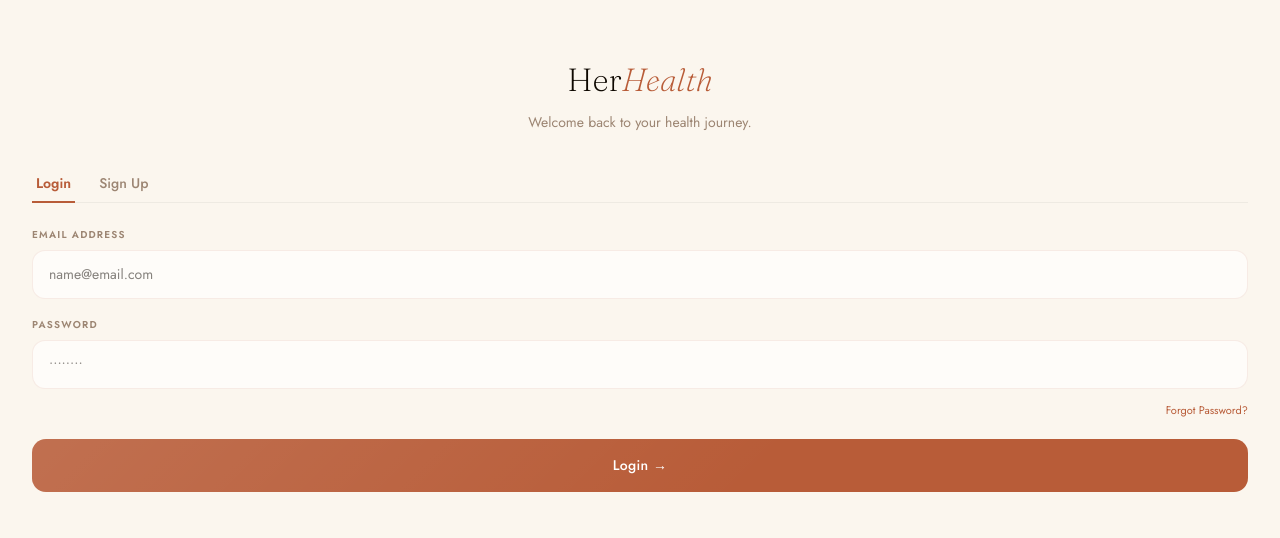
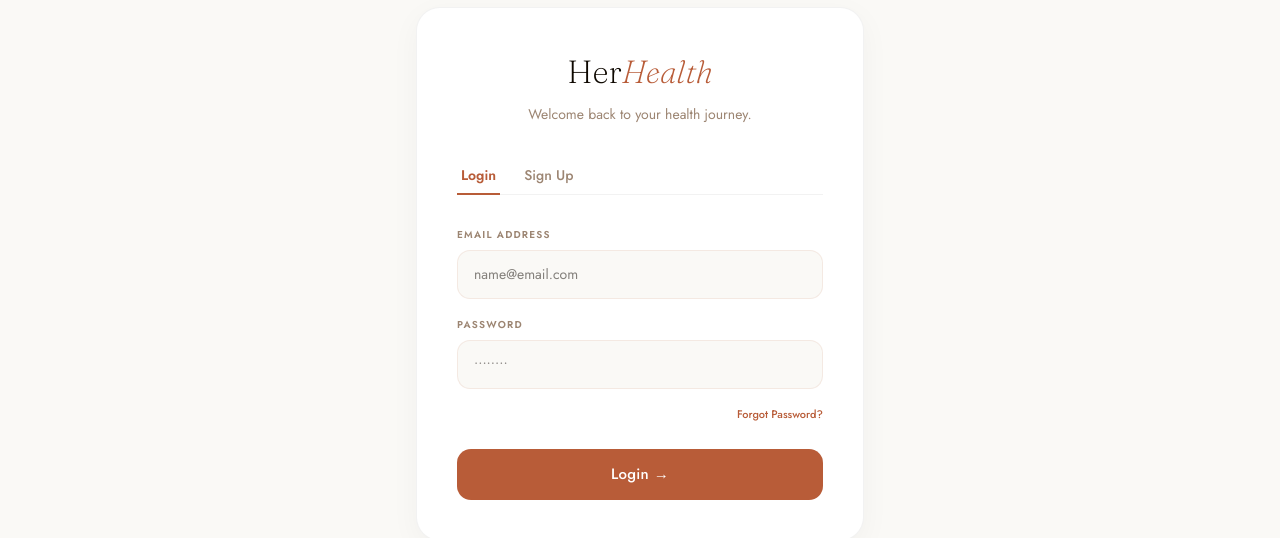
Before and after one commit to shahiil-ahmed/herhealth-africa, a React (Vite) app: page /auth in a window 1280 px wide. Shown: the part 126-664 px from the top of the page. Built offline with nearby package versions, Linux system fonts and the light colour scheme; no server answers; a web font is replaced by a local one.

Commit message:
Fix UI of login page

```diff
--- a/src/pages/Auth.jsx
+++ b/src/pages/Auth.jsx
@@ -35,8 +35,10 @@ export default function Auth() {
   }
 
   return (
-    <div className="flex flex-col min-h-screen">
-      <div className="px-8 py-10 flex-1 flex flex-col justify-center">
+    <div className="flex flex-col min-h-screen bg-[#FAF9F6] items-center justify-center p-4 sm:p-8">
+
+      <div className="w-full max-w-md bg-white rounded-[24px] shadow-[0_8px_30px_rgb(0,0,0,0.04)] border border-black/5 p-8 md:p-10">
+
         <div className="text-center mb-8">
           <div className="font-fraunces text-[32px] font-extralight mb-2 text-ink">
             Her<em className="italic text-clay">Health</em>
@@ -46,15 +48,15 @@ export default function Auth() {
           </p>
         </div>
 
-        <div className="flex gap-5 mb-6 border-b border-black/5">
+        <div className="flex gap-5 mb-8 border-b border-black/5">
           <div
-            className={`py-2 px-1 text-[14px] cursor-pointer relative ${isLogin ? 'text-clay font-semibold after:content-[""] after:absolute after:-bottom-[1px] after:left-0 after:right-0 after:h-[2px] after:bg-clay' : 'text-dust font-medium'}`}
+            className={`py-2 px-1 text-[14px] cursor-pointer relative transition-colors ${isLogin ? 'text-clay font-semibold after:content-[""] after:absolute after:-bottom-[1px] after:left-0 after:right-0 after:h-[2px] after:bg-clay' : 'text-dust font-medium hover:text-ink'}`}
             onClick={() => setIsLogin(true)}
           >
             Login
           </div>
           <div
-            className={`py-2 px-1 text-[14px] cursor-pointer relative ${!isLogin ? 'text-clay font-semibold after:content-[""] after:absolute after:-bottom-[1px] after:left-0 after:right-0 after:h-[2px] after:bg-clay' : 'text-dust font-medium'}`}
+            className={`py-2 px-1 text-[14px] cursor-pointer relative transition-colors ${!isLogin ? 'text-clay font-semibold after:content-[""] after:absolute after:-bottom-[1px] after:left-0 after:right-0 after:h-[2px] after:bg-clay' : 'text-dust font-medium hover:text-ink'}`}
             onClick={() => setIsLogin(false)}
           >
             Sign Up
@@ -69,7 +71,7 @@ export default function Auth() {
                 type="text"
                 value={name}
                 onChange={(e) => setName(e.target.value)}
-                className="w-full bg-base-white border-[1.5px] border-clay/10 rounded-[13px] px-4 py-[13px] font-jost text-[14px] text-ink outline-none transition-all duration-200 focus:border-clay focus:ring-[3px] focus:ring-clay/10"
+                className="w-full bg-[#FAF9F6] border-[1.5px] border-clay/10 rounded-[13px] px-4 py-[13px] font-jost text-[14px] text-ink outline-none transition-all duration-200 focus:border-clay focus:ring-[3px] focus:ring-clay/10 focus:bg-white"
                 placeholder="Amara Okafor"
               />
             </div>
@@ -82,34 +84,34 @@ export default function Auth() {
               required
               value={email}
               onChange={(e) => setEmail(e.target.value)}
-              className="w-full bg-base-white border-[1.5px] border-clay/10 rounded-[13px] px-4 py-[13px] font-jost text-[14px] text-ink outline-none transition-all duration-200 focus:border-clay focus:ring-[3px] focus:ring-clay/10"
+              className="w-full bg-[#FAF9F6] border-[1.5px] border-clay/10 rounded-[13px] px-4 py-[13px] font-jost text-[14px] text-ink outline-none transition-all duration-200 focus:border-clay focus:ring-[3px] focus:ring-clay/10 focus:bg-white"
               placeholder="name@email.com"
             />
           </div>
 
-          <div className="mb-[18px]">
+          <div className="mb-[24px]">
             <label className="text-[10px] font-semibold tracking-[1.2px] uppercase text-dust mb-2 block">Password</label>
             <input
               type="password"
               required
               value={password}
               onChange={(e) => setPassword(e.target.value)}
-              className="w-full bg-base-white border-[1.5px] border-clay/10 rounded-[13px] px-4 py-[13px] font-jost text-[14px] text-ink outline-none transition-all duration-200 focus:border-clay focus:ring-[3px] focus:ring-clay/10"
+              className="w-full bg-[#FAF9F6] border-[1.5px] border-clay/10 rounded-[13px] px-4 py-[13px] font-jost text-[14px] text-ink outline-none transition-all duration-200 focus:border-clay focus:ring-[3px] focus:ring-clay/10 focus:bg-white"
               placeholder="••••••••"
             />
             {isLogin && (
-              <div className="text-right mt-2">
-                <a href="#" className="text-[11px] text-clay no-underline">Forgot Password?</a>
+              <div className="text-right mt-3">
+                <a href="#" className="text-[11px] font-medium text-clay hover:text-clay-deep transition-colors no-underline">Forgot Password?</a>
               </div>
             )}
           </div>
 
-          {error && <p className="text-[#d32f2f] text-[12px] mb-4">{error}</p>}
+          {error && <p className="text-[#d32f2f] bg-[#fdecea] p-3 rounded-lg text-[13px] font-medium mb-4 text-center">{error}</p>}
 
           <button
             type="submit"
             disabled={loading}
-            className="bg-clay text-white border-none rounded-[14px] px-6 py-4 font-jost text-[14px] font-medium w-full cursor-pointer transition-all duration-200 tracking-[0.3px] relative overflow-hidden hover:bg-clay-deep hover:-translate-y-[1px] hover:shadow-[0_8px_24px_rgba(184,92,56,0.35)] disabled:opacity-70 after:content-[''] after:absolute after:inset-0 after:bg-[linear-gradient(135deg,rgba(255,255,255,0.12)_0%,transparent_60%)]"
+            className="bg-clay text-white border-none rounded-[14px] px-6 py-[14px] font-jost text-[15px] font-medium w-full cursor-pointer transition-all duration-200 tracking-[0.3px] relative overflow-hidden hover:bg-clay/90 hover:-translate-y-[1px] hover:shadow-[0_8px_20px_rgba(0,0,0,0.12)] disabled:opacity-70 disabled:hover:translate-y-0"
           >
             {loading ? 'Processing...' : (isLogin ? 'Login →' : 'Sign Up →')}
           </button>
```
